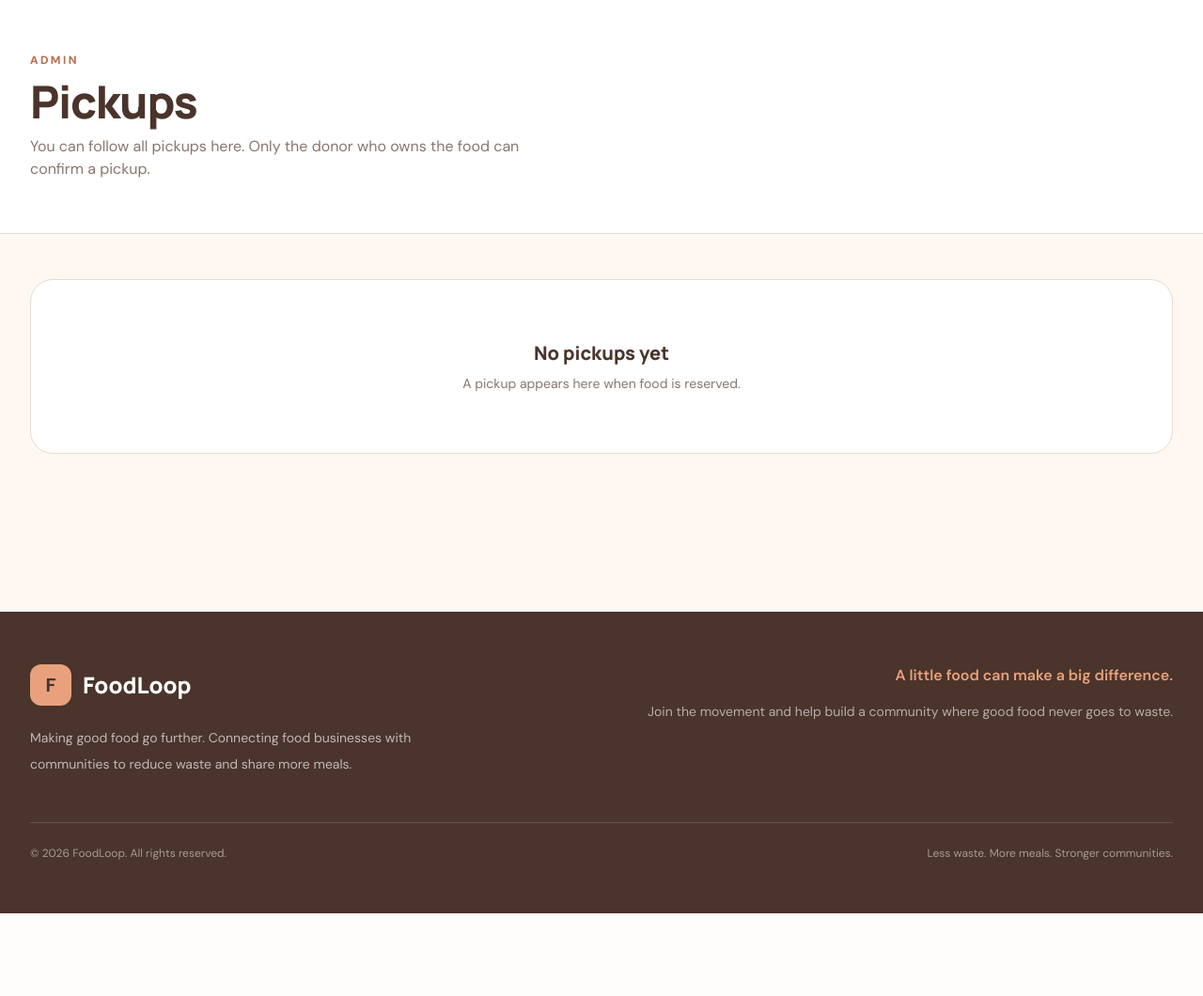
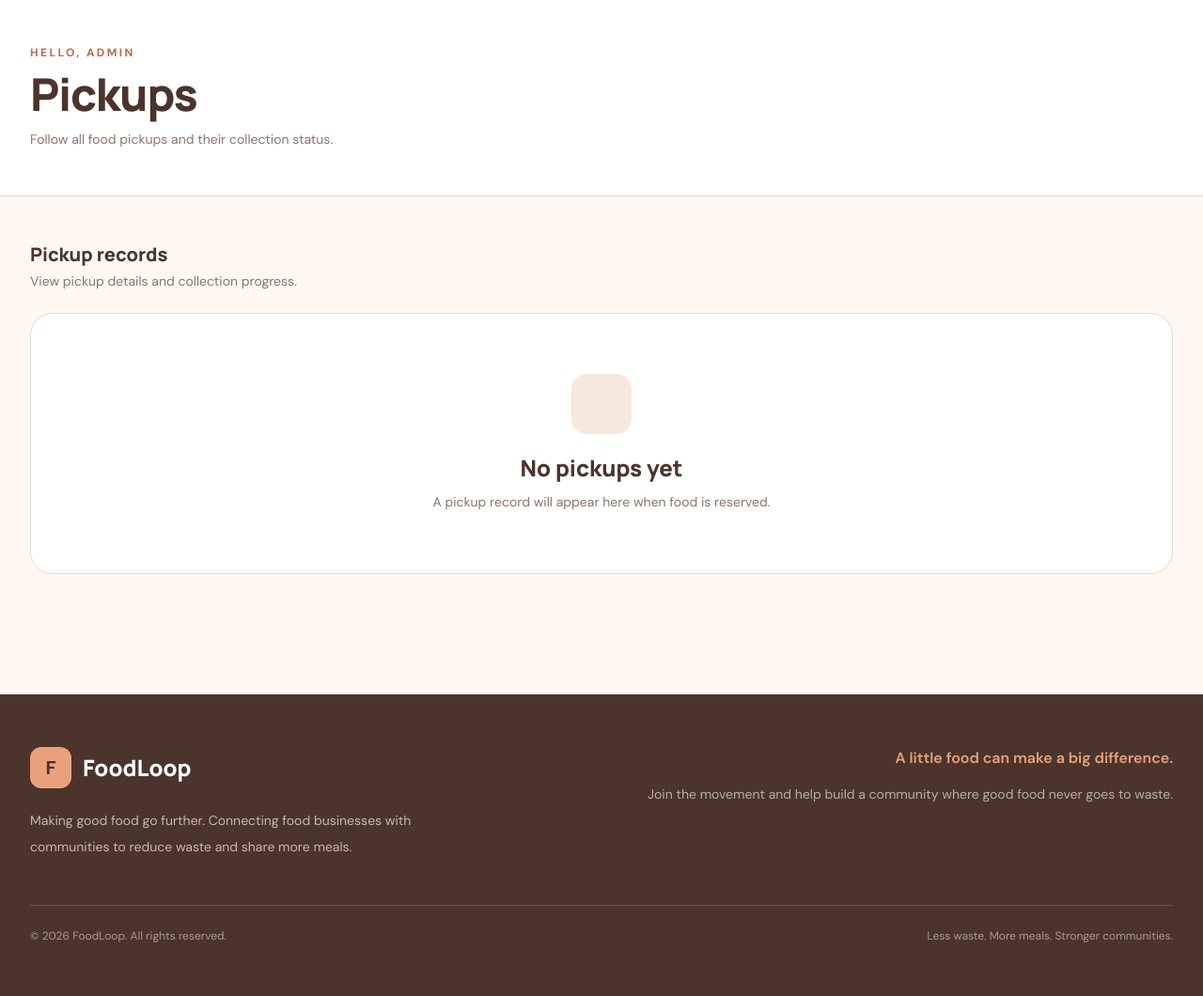
Before and after one commit to Rowannnk/Foodshare, a Laravel app: template resources/views/userzone/pickups/index.blade.php in a window 1280 px wide. Shown: the part 81-1141 px from the top of the page at 94% size. Before the commit the page ends 1053 px from the top, so only its background shows below. Run offline with Laravel 12, Linux system fonts and the light colour scheme; the template is opened without the code that fills it, so the values that code supplies are empty; a user stored in the database is signed in; data comes from the database, SQL or seed files in the repository; some libraries are stand-ins or nearby versions.

Commit message:
style: redesign pickups page with improved status and pickup details

```diff
--- a/resources/views/userzone/pickups/index.blade.php
+++ b/resources/views/userzone/pickups/index.blade.php
@@ -1,47 +1,74 @@
 <x-layouts.public title="Pickups - FoodLoop">
 
     <section class="border-b border-[#EAD8CD] bg-white">
-        <div class="mx-auto max-w-7xl px-6 py-14 lg:px-8">
+        <div class="mx-auto max-w-7xl px-6 py-12 lg:px-8">
             <p class="text-xs font-extrabold uppercase tracking-[0.2em] text-[#B96F4D]">
-                {{ auth()->user()->name }}
+                Hello, {{ auth()->user()->name }}
             </p>
 
-            <h1 class="brand-font mt-3 text-4xl font-extrabold tracking-tight text-[#4A342B] sm:text-5xl">
+            <div class="mt-3">
+                <h1 class="brand-font text-4xl font-extrabold tracking-tight text-[#4A342B] sm:text-5xl">
                     Pickups
                 </h1>
 
-            <p class="mt-3 max-w-xl text-[#88766D]">
+                <p class="mt-3 max-w-xl text-sm leading-6 text-[#88766D]">
                     @if (auth()->user()->isRecipient())
                         Show your pickup code to the donor when you collect your food.
                     @elseif (auth()->user()->isDonor())
-                    Ask the recipient for the pickup code, then type it to confirm that the food was collected.
+                        Ask the recipient for their pickup code and enter it to confirm collection.
                     @else
-                    You can follow all pickups here. Only the donor who owns the food can confirm a pickup.
+                        Follow all food pickups and their collection status.
                     @endif
                 </p>
+            </div>
         </div>
     </section>
 
     <section class="mx-auto max-w-7xl px-6 py-12 lg:px-8">
 
         @error('pickup')
-            <p class="mb-6 rounded-2xl border border-red-200 bg-red-50 px-5 py-4 text-sm font-semibold text-red-700">
+            <div class="mb-6 rounded-2xl border border-red-200 bg-red-50 px-5 py-4 text-sm font-semibold text-red-700">
                 {{ $message }}
-            </p>
+            </div>
         @enderror
 
-        <div class="space-y-4">
+        <div class="mb-6">
+            <h2 class="brand-font text-xl font-extrabold text-[#4A342B]">
+                Pickup records
+            </h2>
+            <p class="mt-1 text-sm text-[#88766D]">
+                View pickup details and collection progress.
+            </p>
+        </div>
+
+        <div class="space-y-5">
+
             @forelse ($pickups as $pickup)
+
                 @php
                     $reservation = $pickup->reservation;
                     $listing = $reservation->foodListing;
+
+                    $statusStyles = match ($pickup->status->value) {
+                        'pending' => 'bg-[#FFF0DC] text-[#A66328] border-[#F2D5AC]',
+                        'collected' => 'bg-[#E8F3E8] text-[#47764B] border-[#C9DFC9]',
+                        default => 'bg-[#F7E8DE] text-[#8E583D] border-[#EAD8CD]',
+                    };
                 @endphp
 
-                <article class="flex flex-col gap-6 rounded-[1.5rem] border border-[#EAD8CD] bg-white p-6 lg:flex-row lg:items-center lg:justify-between">
-                    <div class="flex items-start gap-4">
-                        <x-listing-thumb :listing="$listing" size="h-20 w-20" />
-                        <div>
-                            <span class="rounded-full bg-[#F7E8DE] px-3 py-1 text-xs font-extrabold uppercase tracking-widest text-[#8E583D]">
+                <article class="overflow-hidden rounded-3xl border border-[#EAD8CD] bg-white transition hover:shadow-md">
+
+                    <div class="flex flex-col gap-6 p-5 sm:p-6 lg:flex-row lg:items-center">
+                        <div class="flex min-w-0 flex-1 items-start gap-4">
+
+                            <x-listing-thumb
+                                :listing="$listing"
+                                size="h-24 w-24 shrink-0"
+                            />
+
+                            <div class="min-w-0 flex-1">
+
+                                <span class="inline-flex items-center rounded-full border px-3 py-1 text-[10px] font-extrabold uppercase tracking-widest {{ $statusStyles }}">
                                     {{ $pickup->status->value }}
                                 </span>
 
@@ -50,49 +77,71 @@
                                 </h2>
 
                                 <p class="mt-1 text-sm text-[#88766D]">
-                                {{ $reservation->quantity }} items from {{ $listing->organization->name }}
+                                    {{ $reservation->quantity }} items from
+                                    {{ $listing->organization->name }}
                                 </p>
 
                                 @unless (auth()->user()->isRecipient())
-                                <p class="mt-1 text-sm text-[#88766D]">
-                                    Recipient: {{ $reservation->user->name }}
+                                    <p class="mt-2 text-sm text-[#88766D]">
+                                        Recipient:
+                                        <span class="font-semibold text-[#4A342B]">
+                                            {{ $reservation->user->name }}
+                                        </span>
                                     </p>
                                 @endunless
 
-                            <p class="mt-1 text-sm text-[#88766D]">
-                                Pickup {{ $listing->pickup_from->format('d M, H:i') }} - {{ $listing->pickup_until->format('H:i') }}
+                                <div class="mt-3 rounded-xl bg-[#FFF8F2] px-4 py-3">
+                                    <p class="text-[10px] font-extrabold uppercase tracking-wider text-[#A18F84]">
+                                        Pickup time
+                                    </p>
+                                    <p class="mt-1 text-sm font-bold text-[#4A342B]">
+                                        {{ $listing->pickup_from->format('d M, H:i') }}
+                                        – {{ $listing->pickup_until->format('H:i') }}
                                     </p>
                                 </div>
+
                             </div>
+                        </div>
+                        <div class="flex flex-col gap-3 border-t border-[#EAD8CD] pt-5 lg:w-72 lg:shrink-0 lg:border-l lg:border-t-0 lg:pl-6 lg:pt-0">
+                            @if (auth()->user()->isRecipient())
+                                <div class="rounded-2xl bg-[#FFF8F2] px-5 py-4 text-center">
+                                    <p class="text-[10px] font-extrabold uppercase tracking-[0.18em] text-[#A18F84]">
+                                        Your pickup code
+                                    </p>
 
-                    <div class="flex flex-col gap-3 lg:items-end">
+                                    <p class="brand-font mt-2 text-2xl font-extrabold tracking-[0.2em] text-[#4A342B]">
+                                        {{ $pickup->pickup_code }}
+                                    </p>
 
-                        @if (auth()->user()->isRecipient())
-                            <div class="rounded-2xl bg-[#FFF8F2] px-5 py-3 text-center">
-                                <p class="text-xs text-[#A18F84]">Pickup code</p>
-                                <p class="brand-font text-xl font-extrabold tracking-wider text-[#4A342B]">
-                                    {{ $pickup->pickup_code }}
+                                    <p class="mt-1 text-xs text-[#88766D]">
+                                        Show this code to the donor.
                                     </p>
                                 </div>
                             @endif
+                            @if ($pickup->status === \App\Enums\PickupStatus::PENDING)
 
-                        @if ($pickup->status === \App\Enums\PickupStatus::PENDING)
                                 @can('confirm', $pickup)
-                                <form method="POST" action="{{ route('pickups.confirm', $pickup) }}" class="flex flex-col gap-2 lg:items-end">
+
+                                    <form method="POST"
+                                          action="{{ route('pickups.confirm', $pickup) }}"
+                                          class="space-y-3">
+
                                         @csrf
+
                                         <input type="hidden" name="pickup_id" value="{{ $pickup->id }}">
 
-                                    <div class="flex gap-2">
+                                        <div>
+                                            <label for="pickup_code_{{ $pickup->id }}"
+                                                   class="mb-2 block text-xs font-bold text-[#806F66]">
+                                                Enter recipient's pickup code
+                                            </label>
+
                                             <input type="text"
+                                                   id="pickup_code_{{ $pickup->id }}"
                                                    name="pickup_code"
                                                    placeholder="ABCD-1234"
                                                    value="{{ old('pickup_id') == $pickup->id ? old('pickup_code') : '' }}"
-                                               class="w-40 rounded-full border border-[#EAD8CD] bg-[#FFF8F2] px-4 py-2 text-sm focus:border-[#E9A17D] focus:outline-none focus:ring-2 focus:ring-[#E9A17D]/40">
-
-                                        <button type="submit"
-                                                class="rounded-full bg-[#E9A17D] px-5 py-2 text-sm font-bold text-[#4A342B] transition hover:bg-[#D98E69]">
-                                            Confirm pickup
-                                        </button>
+                                                   class="w-full rounded-xl border border-[#EAD8CD] bg-[#FFF8F2] px-4 py-3 text-sm text-[#4A342B] outline-none transition focus:border-[#E9A17D] focus:ring-2 focus:ring-[#E9A17D]/30">
                                         </div>
 
                                         @if (old('pickup_id') == $pickup->id)
@@ -100,30 +149,69 @@
                                                 <p class="text-sm text-red-600">{{ $message }}</p>
                                             @enderror
                                         @endif
+
+                                        <button type="submit"
+                                                class="w-full rounded-full bg-[#E9A17D] px-5 py-3 text-sm font-bold text-[#4A342B] transition hover:bg-[#D98E69]">
+                                            Confirm pickup
+                                        </button>
+
                                     </form>
+
                                 @endcan
+
                             @elseif ($pickup->status === \App\Enums\PickupStatus::COLLECTED)
-                            <p class="text-sm text-[#88766D]">
-                                Collected {{ $pickup->collected_at?->format('d M, H:i') }}
+
+                                <div class="rounded-2xl bg-[#E8F3E8] px-5 py-4">
+                                    <p class="text-sm font-bold text-[#47764B]">
+                                        Successfully collected
+                                    </p>
+
+                                    <p class="mt-1 text-xs text-[#638267]">
+                                        {{ $pickup->collected_at?->format('d M, H:i') }}
+                                    </p>
+
                                     @if ($pickup->confirmedBy)
-                                    &middot; confirmed by {{ $pickup->confirmedBy->name }}
-                                @endif
+                                        <p class="mt-1 text-xs text-[#638267]">
+                                            Confirmed by {{ $pickup->confirmedBy->name }}
                                         </p>
                                     @endif
                                 </div>
 
-                </article>
-            @empty
-                <div class="rounded-3xl border border-[#EAD8CD] bg-white px-6 py-16 text-center">
-                    <h2 class="brand-font text-xl font-extrabold text-[#4A342B]">No pickups yet</h2>
-                    <p class="mt-2 text-sm text-[#88766D]">A pickup appears here when food is reserved.</p>
-                </div>
-            @endforelse
+                            @endif
+
                         </div>
 
+                    </div>
+                </article>
+
+            @empty
+
+                <div class="rounded-3xl border border-[#EAD8CD] bg-white px-6 py-16 text-center">
+
+                    <div class="mx-auto flex h-16 w-16 items-center justify-center rounded-2xl bg-[#F7E8DE] text-[#8E583D]">
+                        <x-heroicon-o-calendar class="h-8 w-8" />
+                    </div>
+
+                    <h2 class="brand-font mt-5 text-2xl font-extrabold text-[#4A342B]">
+                        No pickups yet
+                    </h2>
+
+                    <p class="mx-auto mt-2 max-w-md text-sm leading-6 text-[#88766D]">
+                        A pickup record will appear here when food is reserved.
+                    </p>
+
+                </div>
+
+            @endforelse
+
+        </div>
+
+        @if ($pickups->hasPages())
             <div class="mt-10">
                 {{ $pickups->links() }}
             </div>
+        @endif
+
     </section>
 
 </x-layouts.public>
```
Lines whose indentation alone changed are shown as unchanged.
